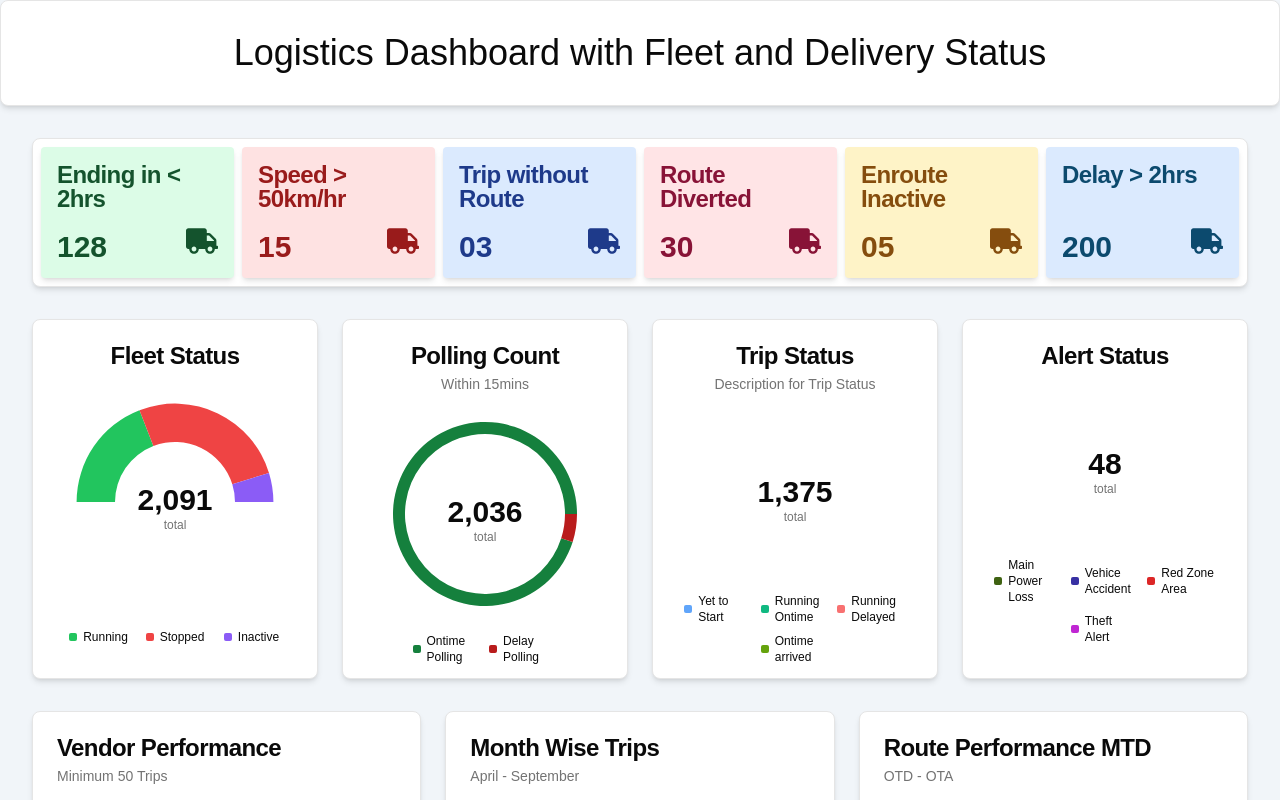
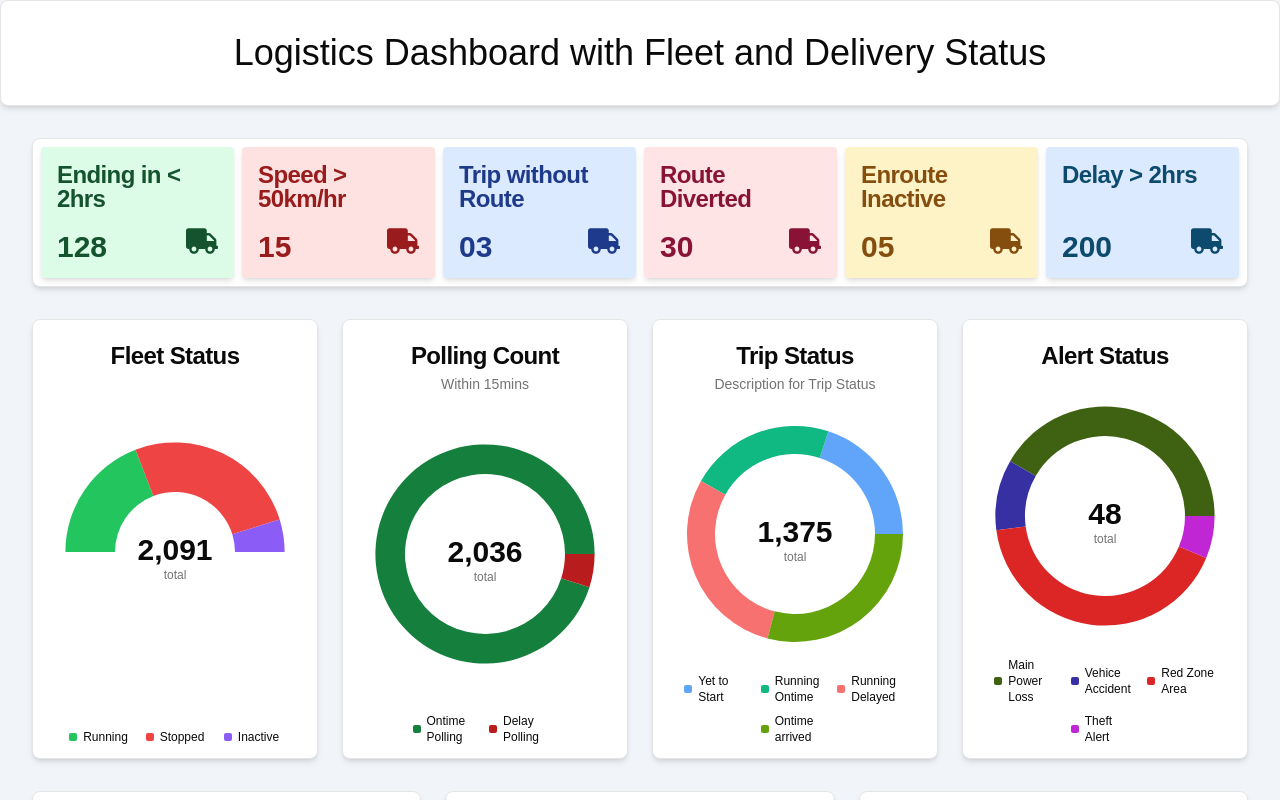
Before and after one commit to rajgop1/vehicle-tracking-system, a Next.js app: page / in a window 1280 px wide. Shown: the top 800 px of the page. Built offline with nearby package versions, Linux system fonts and the light colour scheme.

Commit message:
fix: chart width

```diff
--- a/components/home/home-chart.tsx
+++ b/components/home/home-chart.tsx
@@ -33,7 +33,7 @@ export function HomeChart(tripStatus:any) {
   const innerRadius = 0
 
   return (
-    <Card className="flex flex-col">
+    <Card className="flex flex-col w-full">
       <CardHeader className="items-center pb-0">
         <CardTitle>{data.title}</CardTitle>
         <CardDescription>{data.description}</CardDescription>
@@ -41,7 +41,7 @@ export function HomeChart(tripStatus:any) {
       <CardContent className="flex-1 p-0 pb-0">
         <ChartContainer
           config={data.chartConfig}
-          className="mx-auto aspect-square w-full"
+          className="w-full h-full"
         >
           <PieChart>
             <ChartTooltip
--- a/components/home/index.tsx
+++ b/components/home/index.tsx
@@ -23,7 +23,7 @@ export default function HomeComponent(data:any){
                     })
                 }
             </section>
-            <section className="grid grid-auto md:grid-cols-2 lg:grid-cols-3 xl:grid-cols-4 gap-6">
+            <section className="grid grid-auto md:grid-cols-2 lg:grid-cols-3 xl:grid-cols-4 gap-6 min-h-[440px]">
                 <HomeChart data={data.fleetStatus}/>
                 <HomeChart data={data.timeLimitStatus}/>
                 <HomeChart data={data.tripStatus}/>
```
